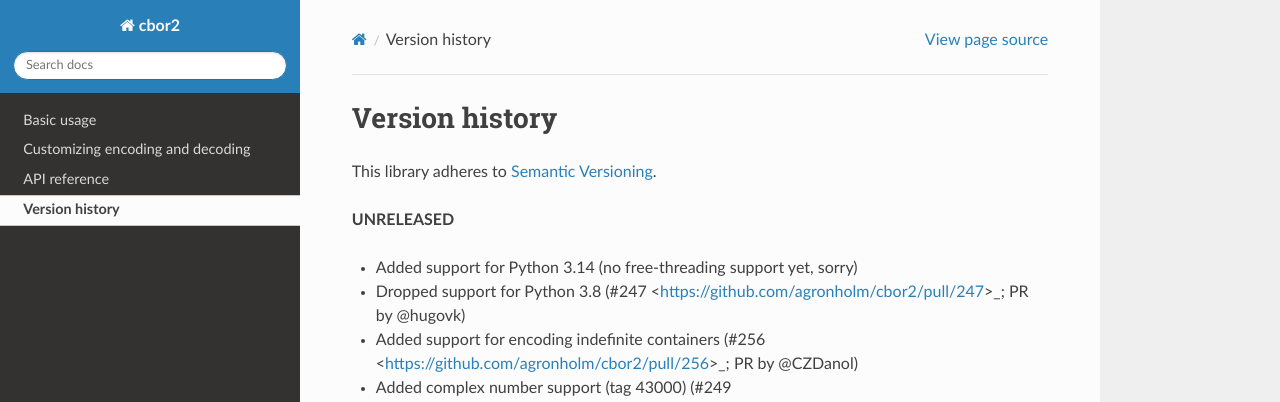
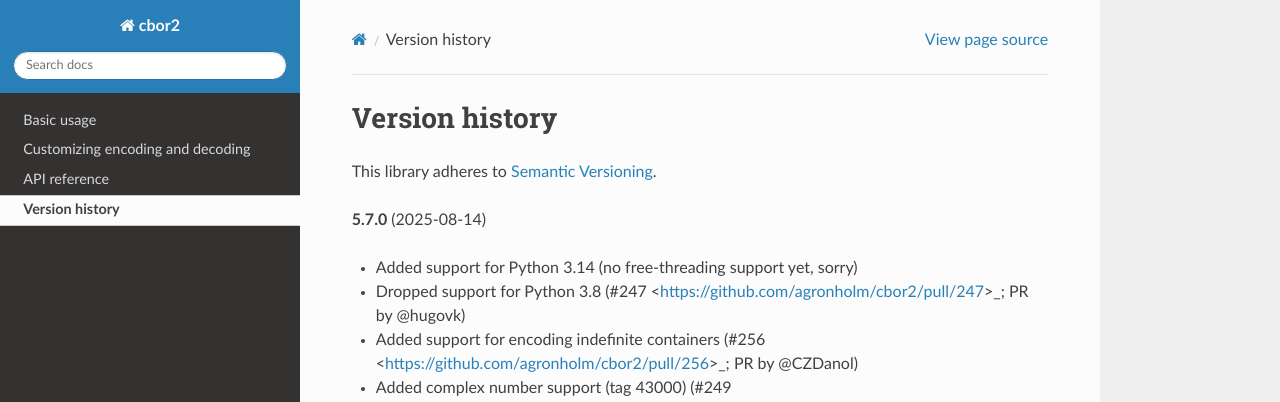
Before and after one commit to agronholm/cbor2, a Sphinx documentation site: the page built from docs/versionhistory.rst, in a window 1280 px wide and 900 px high. Shown: the top 402 px of the window. Built offline with Sphinx 7.4.7 and the Read the Docs theme 3.1.0, drawn with Linux system fonts in a browser that asks for light colours; the version number could not be read and is left out.

Commit message:
Bumped up the version

```diff
--- a/docs/versionhistory.rst
+++ b/docs/versionhistory.rst
@@ -5,7 +5,7 @@
 
 This library adheres to `Semantic Versioning <https://semver.org/>`_.
 
-**UNRELEASED**
+**5.7.0** (2025-08-14)
 
 - Added support for Python 3.14 (no free-threading support yet, sorry)
 - Dropped support for Python 3.8
```
